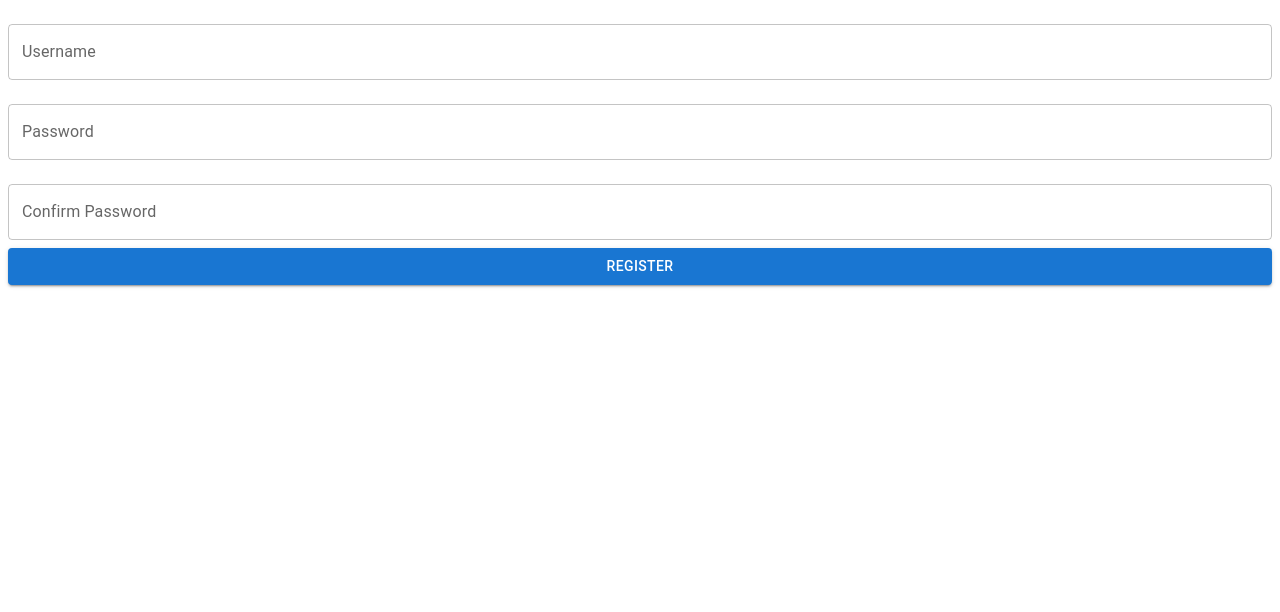
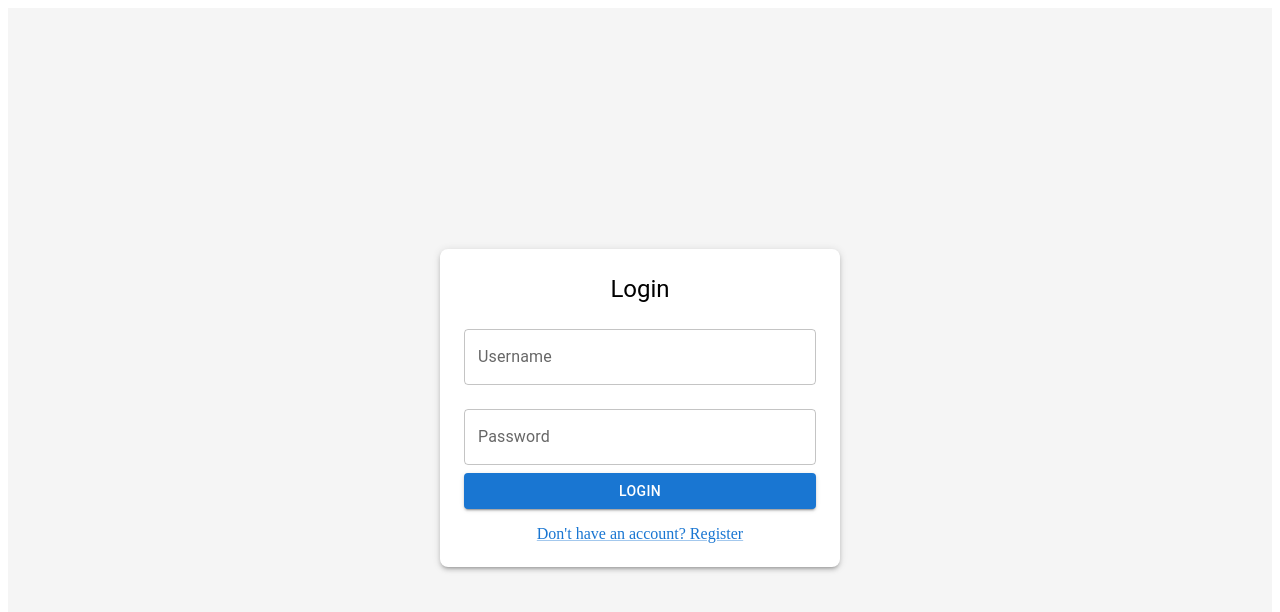
Before and after one commit to shpokas-io/autovista_web_app, a React (Vite) app: page /login in a window 1280 px wide. Shown: the top 612 px of the page. Built offline with nearby package versions, Linux system fonts and the light colour scheme; no server answers.

Commit message:
fix(auth): resolve centering issue for login form in CenteredContainer

```diff
--- a/src/components/layout/CenteredContainer.tsx
+++ b/src/components/layout/CenteredContainer.tsx
@@ -14,8 +14,17 @@ const CenteredContainer: React.FC<CenteredContainerProps> = ({ children }) => {
       height="100vh"
       bgcolor="#f5f5f5"
     >
-      {children}
+      <Box
+        sx={{
+          width: "100%",
+          maxWidth: "400px",
+          padding: 2,
+        }}
+      >
+        {children}
+      </Box>
     </Box>
   );
 };
+
 export default CenteredContainer;
--- a/src/pages/AuthPage.tsx
+++ b/src/pages/AuthPage.tsx
@@ -1,104 +1,45 @@
-import { useDispatch, useSelector } from "react-redux";
-import { useEffect, useState } from "react";
-import { Box } from "@mui/material";
-import { useNavigate } from "react-router-dom";
+import { useState } from "react";
+import { Typography, Box, Link } from "@mui/material";
+import CenteredContainer from "../components/layout/CenteredContainer";
+import AuthForm from "../components/AuthForm/AuthForm";
 
-import { AppDispatch, RootState } from "../store";
-import { loginUser, registerUser } from "../features/auth/authSlice";
-import { useAuthForm } from "../hooks/useAuthForm";
-import FormInput from "../components/AuthForm/FormInput";
-import SubmitButton from "../components/AuthForm/SubmitButton";
-import Alerts from "../components/Alerts";
+const AuthPage: React.FC = () => {
+  const [isLogin, setIsLogin] = useState(true);
 
-type AuthFormProps = {
-  isLogin: boolean;
-  onSuccess: () => void;
-};
-
-const AuthForm: React.FC<AuthFormProps> = ({ isLogin, onSuccess }) => {
-  const dispatch = useDispatch<AppDispatch>();
-  const navigate = useNavigate();
-  const { loading, error, isAuthenticated } = useSelector(
-    (state: RootState) => state.auth
-  );
-
-  const [successMessage, setSuccessMessage] = useState("");
-  const { formData, fieldErrors, handleChange, validateForm } =
-    useAuthForm(isLogin);
-
-  const handleSubmit = (event: React.FormEvent) => {
-    event.preventDefault();
-
-    if (validateForm()) return;
-
-    if (isLogin) {
-      dispatch(
-        loginUser({ username: formData.username, password: formData.password })
-      );
-    } else {
-      dispatch(
-        registerUser({
-          username: formData.username,
-          password: formData.password,
-        })
-      )
-        .unwrap()
-        .then(() => {
-          setSuccessMessage("Registration successful! Please login.");
-          onSuccess();
-        })
-        .catch(() => {
-          setSuccessMessage("");
-        });
-    }
+  const toggleAuthMode = () => {
+    setIsLogin((prev) => !prev);
   };
 
-  useEffect(() => {
-    if (isLogin && isAuthenticated) {
-      navigate("/");
-    }
-  }, [isAuthenticated, isLogin, navigate]);
-
   return (
-    <Box component="form" onSubmit={handleSubmit} sx={{ width: "100%" }}>
-      <Alerts successMessage={successMessage} error={error} />
-      <FormInput
-        label="Username"
-        name="username"
-        type="text"
-        value={formData.username}
-        onChange={handleChange}
-        error={fieldErrors.username}
-        helperText={fieldErrors.username ? "Username is required" : ""}
-      />
-      <FormInput
-        label="Password"
-        name="password"
-        type="password"
-        value={formData.password}
-        onChange={handleChange}
-        error={fieldErrors.password}
-        helperText={fieldErrors.password ? "Password is required" : ""}
-      />
-      {!isLogin && (
-        <FormInput
-          label="Confirm Password"
-          name="confirmPassword"
-          type="password"
-          value={formData.confirmPassword}
-          onChange={handleChange}
-          error={fieldErrors.confirmPassword}
-          helperText={
-            fieldErrors.confirmPassword ? "Passwords do not match" : ""
-          }
+    <CenteredContainer>
+      <Box
+        sx={{
+          p: 3,
+          bgcolor: "white",
+          borderRadius: 2,
+          boxShadow: 3,
+          textAlign: "center",
+        }}
+      >
+        <Typography variant="h5" gutterBottom>
+          {isLogin ? "Login" : "Register"}
+        </Typography>
+        <AuthForm
+          isLogin={isLogin}
+          onSuccess={() => {
+            setIsLogin(true);
+          }}
         />
-      )}
-      <SubmitButton
-        label={loading ? "Processing..." : isLogin ? "Login" : "Register"}
-        disabled={loading}
-      />
-    </Box>
+        <Box mt={2}>
+          <Link href="#" onClick={toggleAuthMode}>
+            {isLogin
+              ? "Don't have an account? Register"
+              : "Already have an account? Login"}
+          </Link>
+        </Box>
+      </Box>
+    </CenteredContainer>
   );
 };
 
-export default AuthForm;
+export default AuthPage;
```
